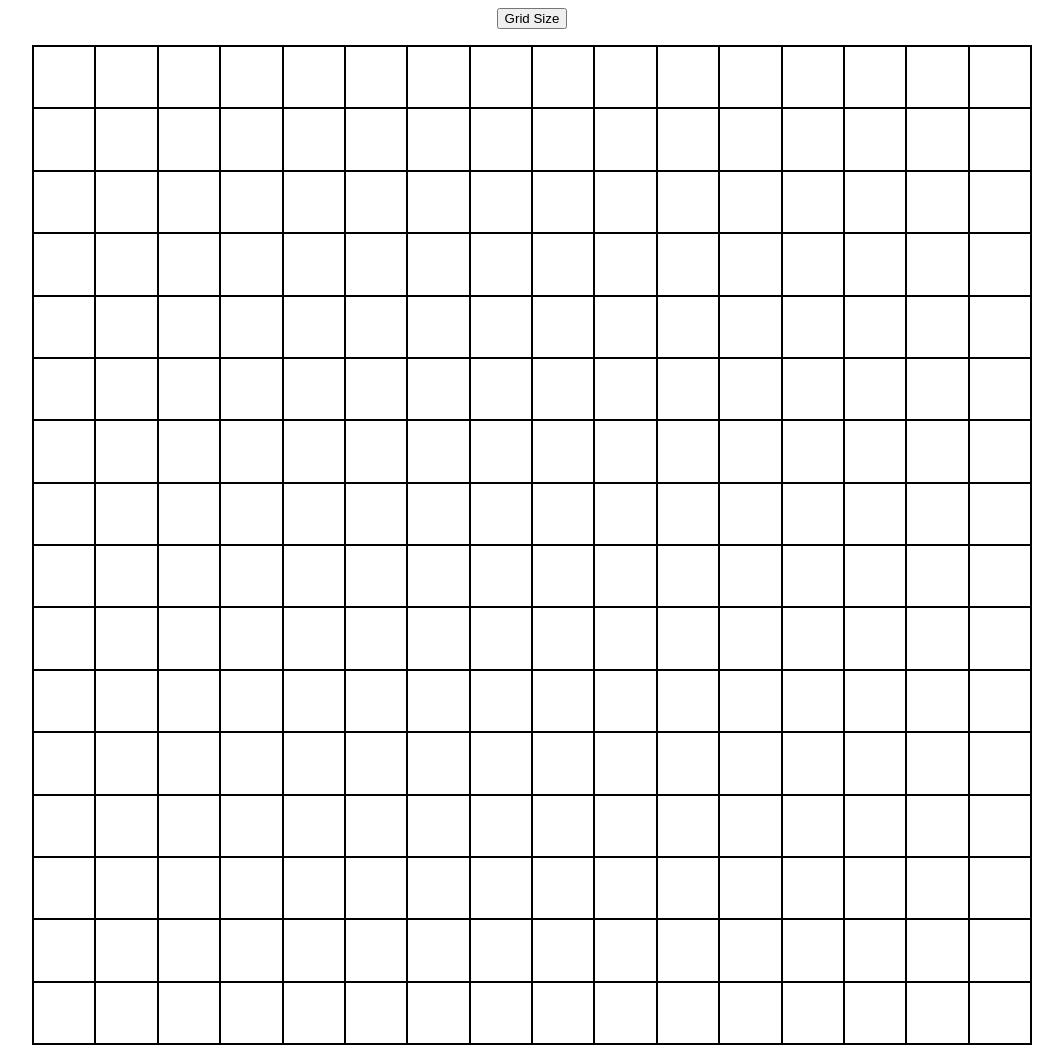
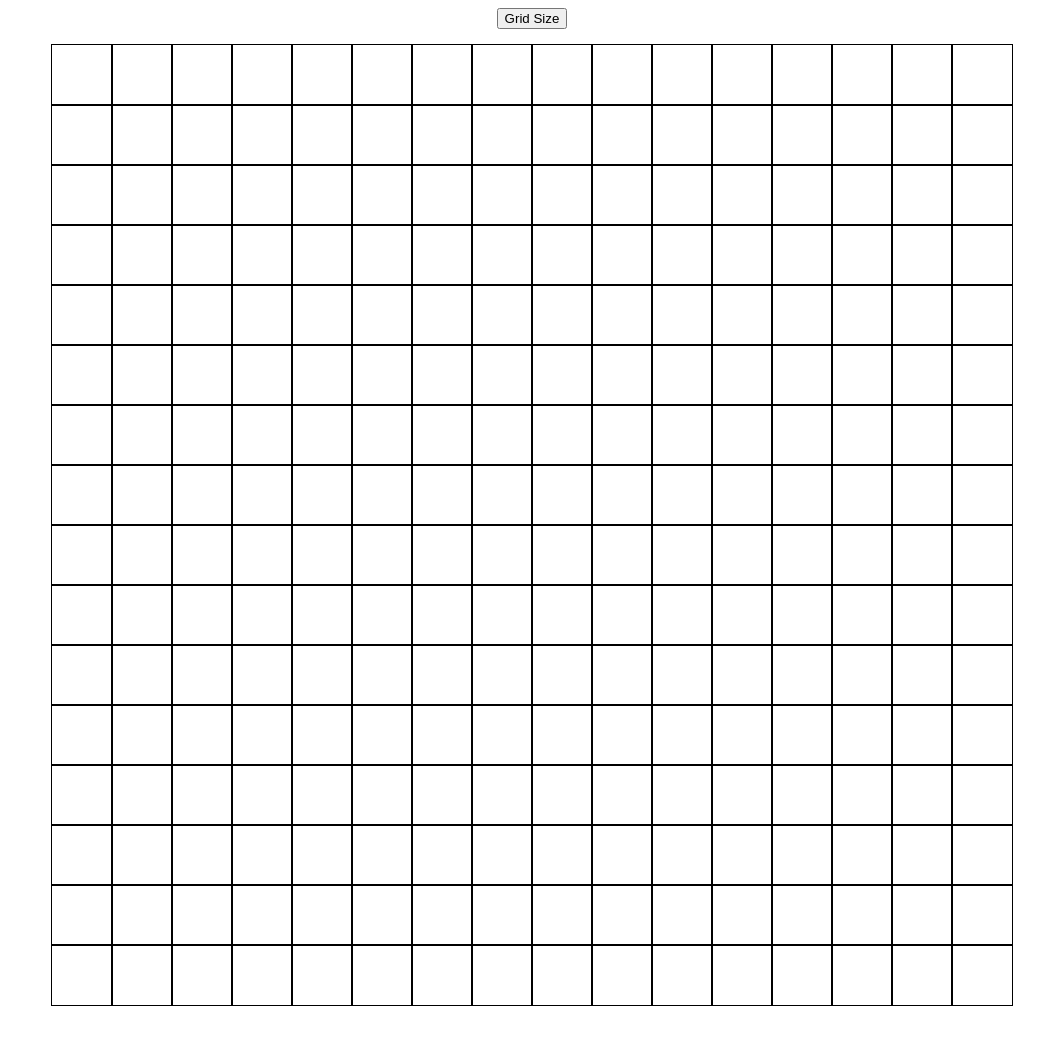
Before and after one commit to jesusito3/etch-a-sketch, a plain HTML site: page index.html in a window 1280 px wide. Shown: the whole page, without its empty margins (108-1171 px from the left). After the commit the page ends 1013 px from the top, so only its background shows below. Drawn offline with Linux system fonts and the light colour scheme.

Commit message:
Fix grid sizes and divs changing color

```diff
--- a/javascript.js
+++ b/javascript.js
@@ -6,24 +6,17 @@ function createGrid(number) {
             const cell = document.createElement('div');
             cell.classList.add('cell');
             container.appendChild(cell);
+            cell.style.width = 960 / number + "px";
+            cell.style.height = 960 / number + "px";
         }
     }
 }
+
 createGrid(16);
-
-const squares = document.getElementsByClassName('cell');
-
-for (let i = 0; i < squares.length; i++) {
-    squares[i].onmouseover = function () {
-        squares[i].style.cssText = "background-color: blue";
-    };
-}
 
 let btn = document.querySelector('button');
 
-
-
-btn,addEventListener('click', () => {
+btn.addEventListener('click', () => {
     let gridSize = prompt("Desired number of squares per side?");
     if (gridSize > 100) {
         alert("Please enter a number no greater than 100");
@@ -35,3 +28,11 @@ btn,addEventListener('click', () => {
         createGrid(gridSize);
     }
 });
+
+const squares = document.getElementsByClassName('cell');
+
+for (let i = 0; i < squares.length; i++) {
+    squares[i].onmouseover = function () {
+        squares[i].style.backgroundColor = "blue";
+    };
+}
--- a/style.css
+++ b/style.css
@@ -10,15 +10,13 @@
 #container {
     display: flex;
     flex-wrap: wrap;
-    width: 1000px;
-    height: 1000px;
+    width: 960px;
+    height: 960px;
     margin-left: auto;
     margin-right: auto;
-    border: 1px solid black;
+    outline: 1px solid black;
 }
 
 .cell {
-    border: 1px solid black;
-    height: calc(100%/16);
-    width: calc(100%/16);
+    outline: 1px solid black;
 }
```
